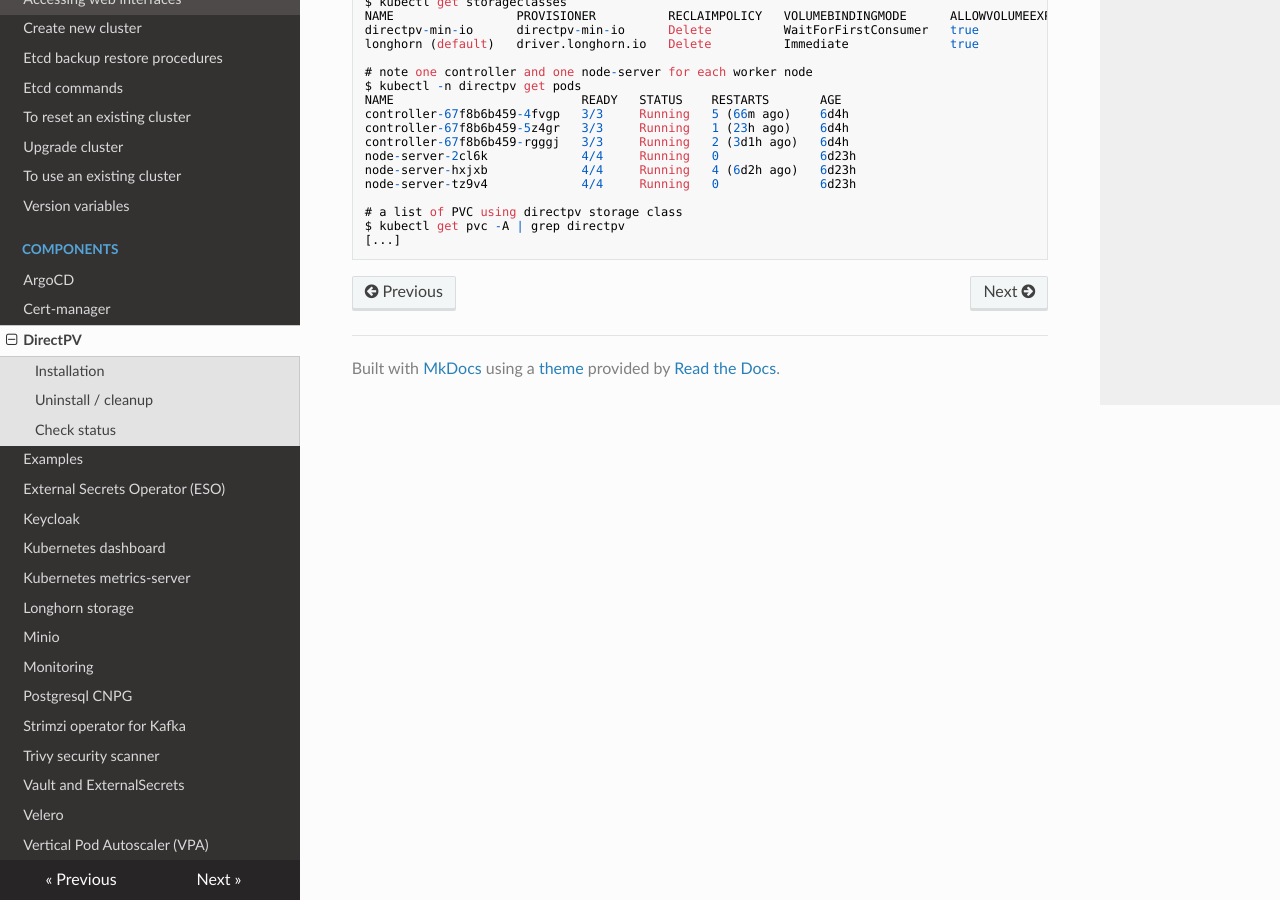
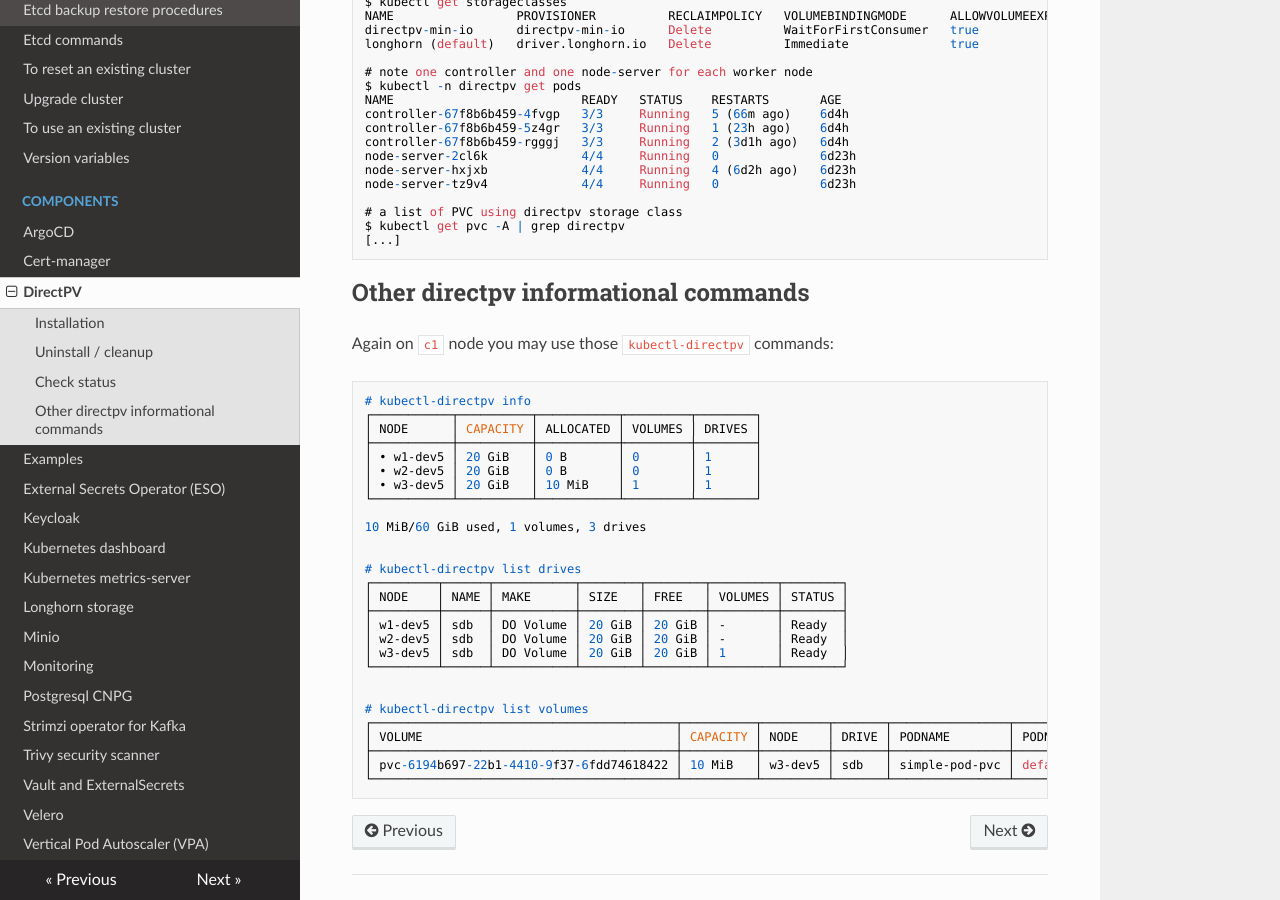
Before and after one commit to eSolutionsTech/kubesol, an MkDocs documentation site: the page built from docs/components/directpv.md, in a window 1280 px wide and 900 px high, scrolled down 829 px. Built offline with MkDocs 1.6.1, drawn with Linux system fonts in a browser that asks for light colours; nearby versions of some CDN libraries.

Commit message:
corrections based on new DO setup. many problems caused by firewall in the case of VMs with 2 interfaces

````diff
--- a/docs/components/directpv.md
+++ b/docs/components/directpv.md
@@ -42,3 +42,38 @@ node-server-tz9v4             4/4     Running   0              6d23h
 $ kubectl get pvc -A | grep directpv
 [...]
 ```
+
+## Other directpv informational commands
+
+Again on `c1` node you may use those `kubectl-directpv` commands:
+
+```
+# kubectl-directpv info
+┌───────────┬──────────┬───────────┬─────────┬────────┐
+│ NODE      │ CAPACITY │ ALLOCATED │ VOLUMES │ DRIVES │
+├───────────┼──────────┼───────────┼─────────┼────────┤
+│ • w1-dev5 │ 20 GiB   │ 0 B       │ 0       │ 1      │
+│ • w2-dev5 │ 20 GiB   │ 0 B       │ 0       │ 1      │
+│ • w3-dev5 │ 20 GiB   │ 10 MiB    │ 1       │ 1      │
+└───────────┴──────────┴───────────┴─────────┴────────┘
+
+10 MiB/60 GiB used, 1 volumes, 3 drives
+
+
+# kubectl-directpv list drives
+┌─────────┬──────┬───────────┬────────┬────────┬─────────┬────────┐
+│ NODE    │ NAME │ MAKE      │ SIZE   │ FREE   │ VOLUMES │ STATUS │
+├─────────┼──────┼───────────┼────────┼────────┼─────────┼────────┤
+│ w1-dev5 │ sdb  │ DO Volume │ 20 GiB │ 20 GiB │ -       │ Ready  │
+│ w2-dev5 │ sdb  │ DO Volume │ 20 GiB │ 20 GiB │ -       │ Ready  │
+│ w3-dev5 │ sdb  │ DO Volume │ 20 GiB │ 20 GiB │ 1       │ Ready  │
+└─────────┴──────┴───────────┴────────┴────────┴─────────┴────────┘
+
+
+# kubectl-directpv list volumes
+┌──────────────────────────────────────────┬──────────┬─────────┬───────┬────────────────┬──────────────┬─────────┐
+│ VOLUME                                   │ CAPACITY │ NODE    │ DRIVE │ PODNAME        │ PODNAMESPACE │ STATUS  │
+├──────────────────────────────────────────┼──────────┼─────────┼───────┼────────────────┼──────────────┼─────────┤
+│ pvc-6194b697-22b1-4410-9f37-6fdd74618422 │ 10 MiB   │ w3-dev5 │ sdb   │ simple-pod-pvc │ default      │ Bounded │
+└──────────────────────────────────────────┴──────────┴─────────┴───────┴────────────────┴──────────────┴─────────┘
+```
````
Also changed, not shown: docs/cluster/etcd-commands.md (+3 -0 lines), 4 other files.
